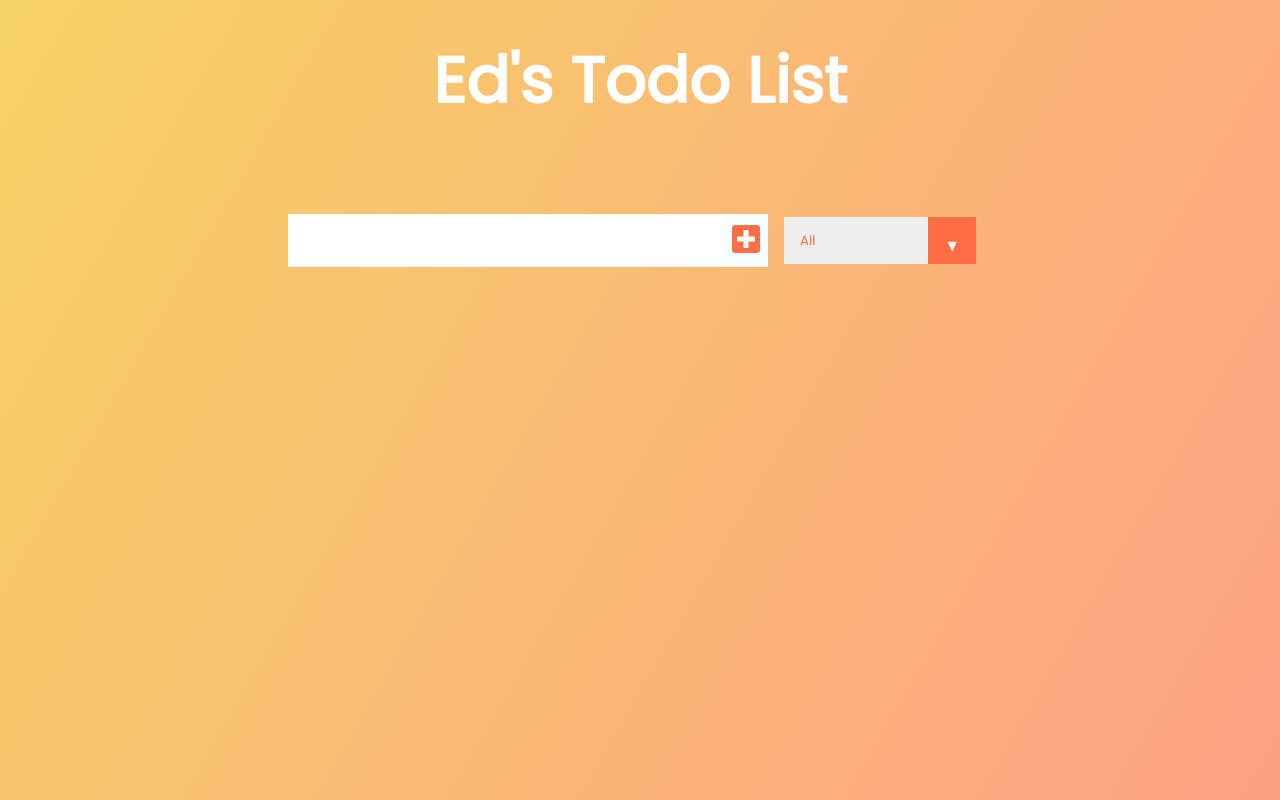
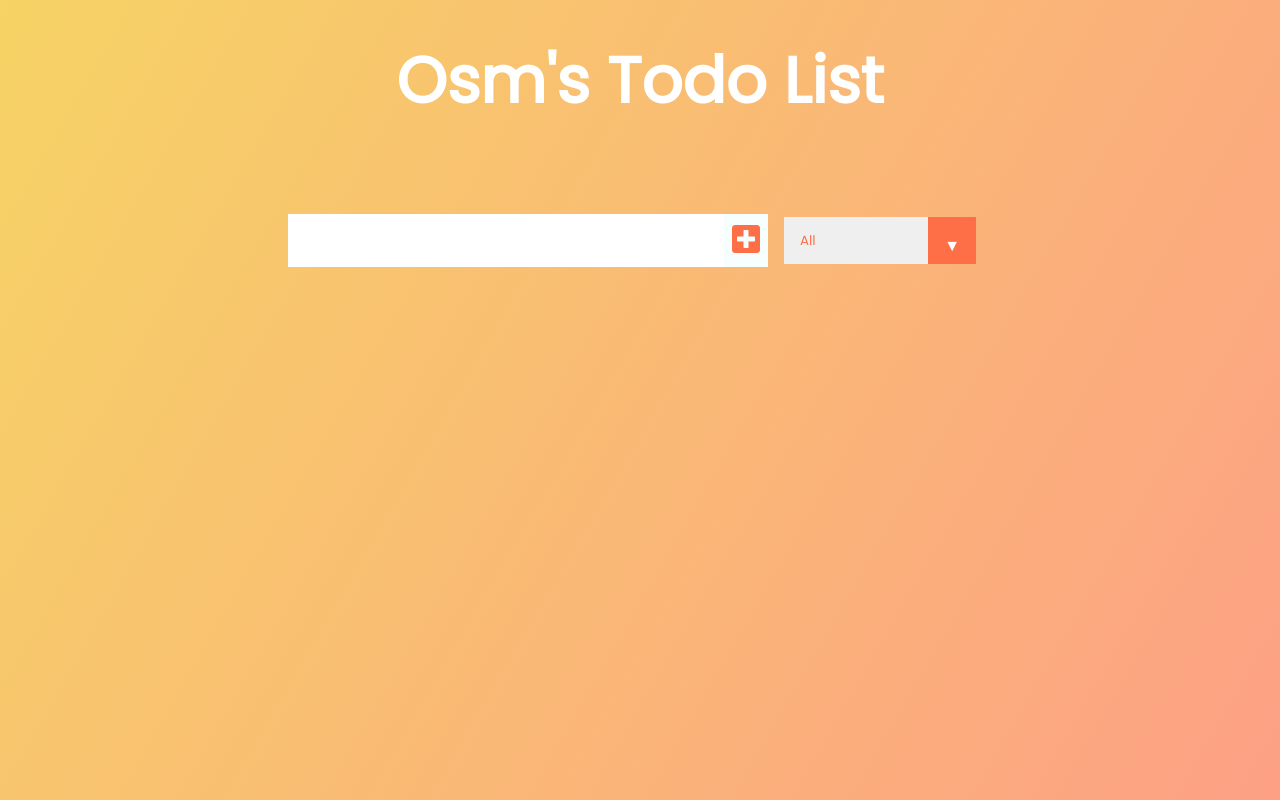
Before and after one commit to Osmn15/todo-list-app_2, a plain HTML site: page index.html in a window 1280 px wide. Drawn offline with Linux system fonts and the light colour scheme.

Commit message:
Update index.html

```diff
--- a/index.html
+++ b/index.html
@@ -18,7 +18,7 @@
   </head>
   <body>
     <header>
-      <h1>Ed's Todo List</h1>
+      <h1>Osm's Todo List</h1>
     </header>
     <form>
       <input type="text" class="todo-input" />
```
